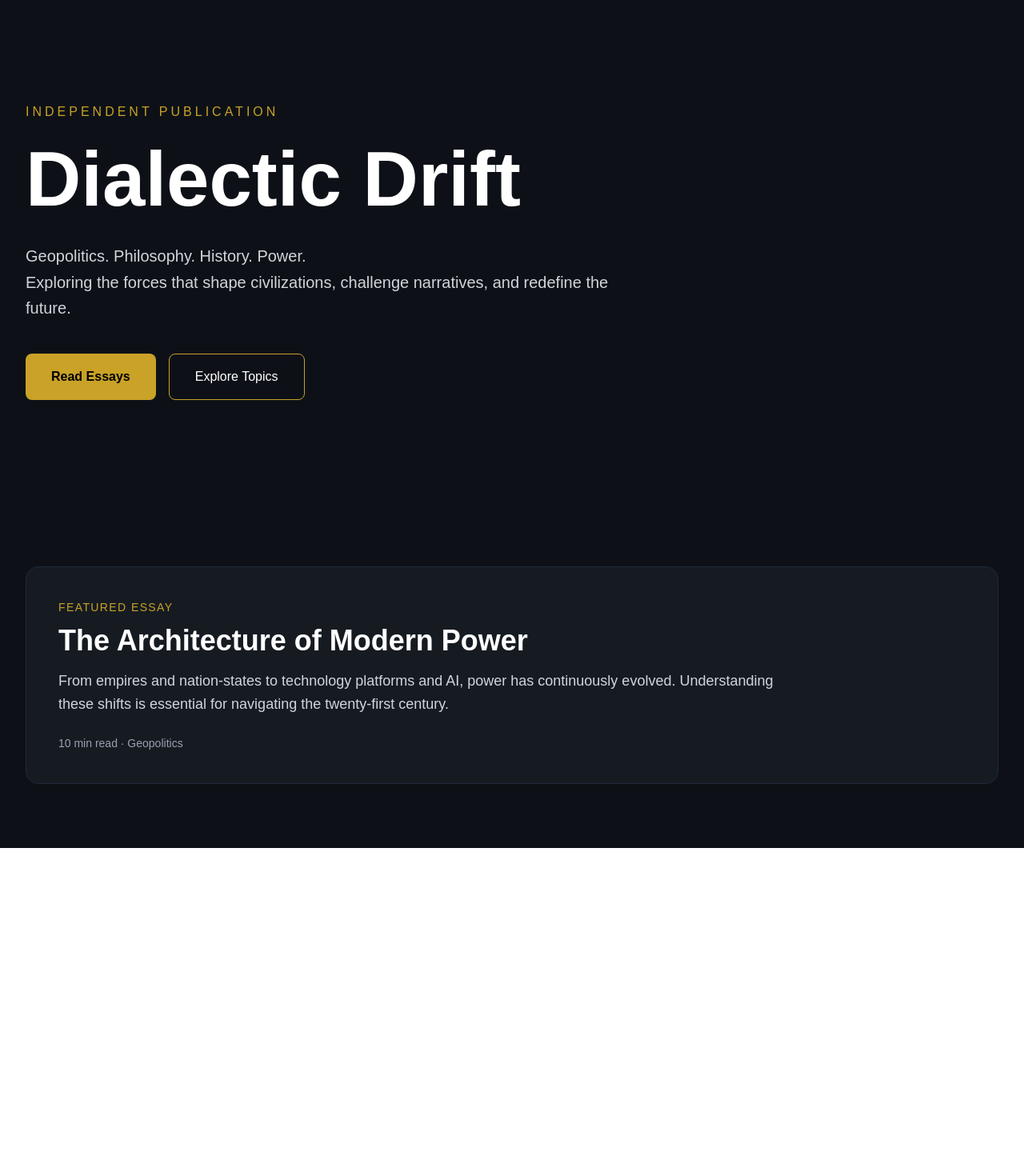
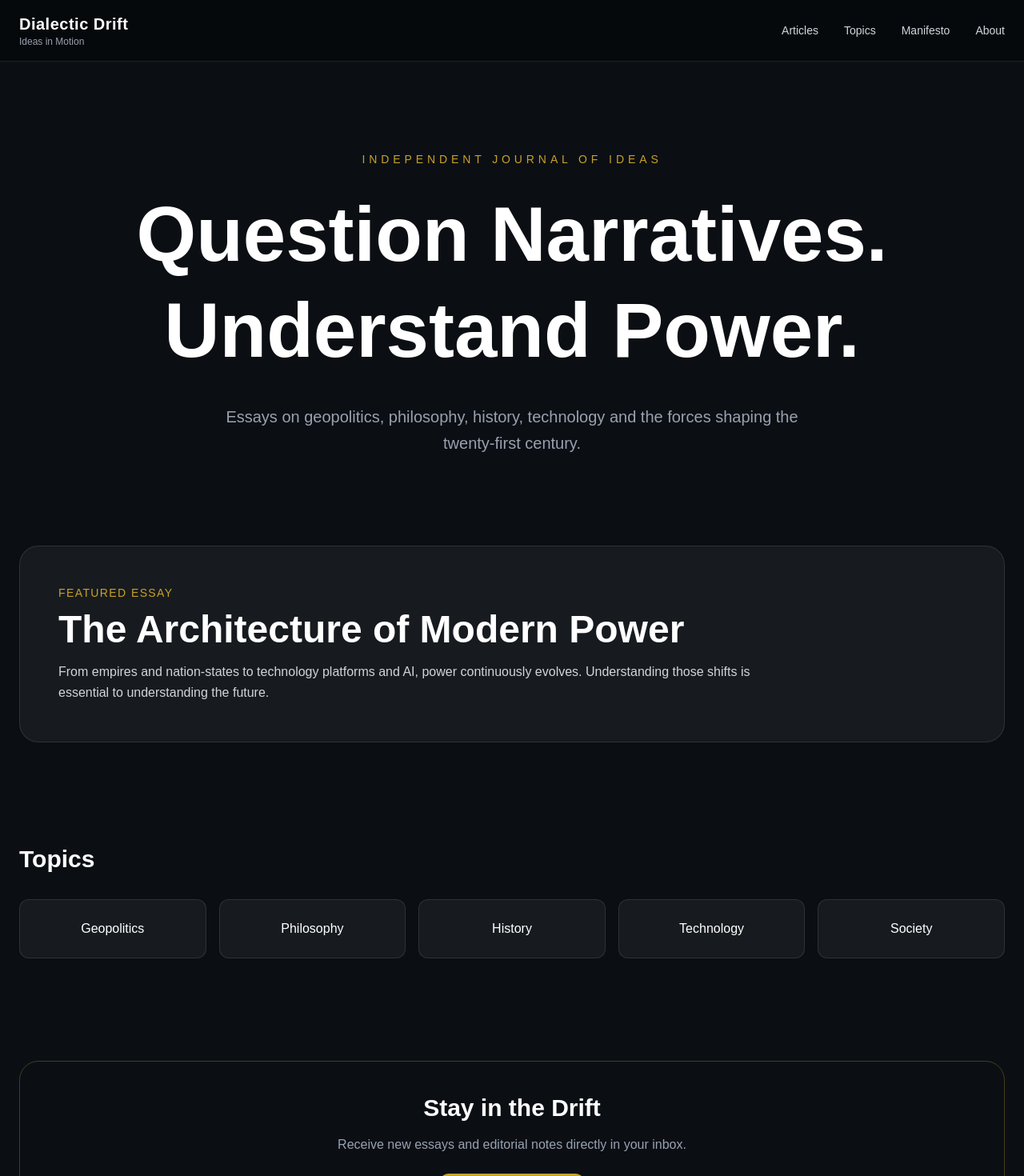
Before and after one commit to Nikhilraj-2814/dialectic-drift, a Next.js app: page / in a window 1280 px wide. Shown: the top 1470 px of the page at 80% size. Before the commit the page ends 1060 px from the top, so only its background shows below. Built offline with nearby package versions, Linux system fonts and the light colour scheme.

Commit message:
Transform homepage into Dialectic Drift publication landing page

```diff
--- a/app/page.tsx
+++ b/app/page.tsx
@@ -1,52 +1,79 @@
 export default function Home() {
+  const topics = ["Geopolitics", "Philosophy", "History", "Technology", "Society"];
+
   return (
-    <main className="min-h-screen bg-[#0D1117] text-white">
-      <section className="max-w-7xl mx-auto px-8 py-32">
-        <p className="text-[#C9A227] uppercase tracking-[0.25em] mb-6">
-          Independent Publication
+    <main className="min-h-screen bg-[#0B0F14] text-white overflow-hidden">
+      <nav className="sticky top-0 z-50 border-b border-white/10 backdrop-blur bg-black/40">
+        <div className="max-w-7xl mx-auto px-6 py-4 flex items-center justify-between">
+          <div>
+            <h1 className="text-xl font-bold tracking-wide">Dialectic Drift</h1>
+            <p className="text-xs text-gray-400">Ideas in Motion</p>
+          </div>
+          <div className="hidden md:flex gap-8 text-sm text-gray-300">
+            <a href="#">Articles</a>
+            <a href="#">Topics</a>
+            <a href="#">Manifesto</a>
+            <a href="#">About</a>
+          </div>
+        </div>
+      </nav>
+
+      <section className="max-w-7xl mx-auto px-6 py-28 text-center">
+        <p className="uppercase tracking-[0.35em] text-[#C9A227] mb-6 text-sm">
+          Independent Journal of Ideas
         </p>
 
-        <h1 className="text-7xl md:text-8xl font-bold mb-8">
-          Dialectic Drift
-        </h1>
+        <h2 className="text-5xl md:text-8xl font-bold mb-8 leading-tight">
+          Question Narratives.
+          <br />
+          Understand Power.
+        </h2>
 
-        <p className="text-xl text-gray-300 max-w-3xl mb-10 leading-relaxed">
-          Geopolitics. Philosophy. History. Power.
-          <br />
-          Exploring the forces that shape civilizations,
-          challenge narratives, and redefine the future.
+        <p className="max-w-3xl mx-auto text-lg md:text-xl text-gray-400 leading-relaxed">
+          Essays on geopolitics, philosophy, history, technology and the forces
+          shaping the twenty-first century.
         </p>
+      </section>
 
-        <div className="flex flex-wrap gap-4">
-          <button className="px-8 py-4 bg-[#C9A227] text-black rounded-lg font-semibold hover:opacity-90 transition">
-            Read Essays
-          </button>
-
-          <button className="px-8 py-4 border border-[#C9A227] rounded-lg hover:bg-[#C9A227]/10 transition">
-            Explore Topics
-          </button>
+      <section className="max-w-7xl mx-auto px-6 pb-20">
+        <div className="rounded-3xl border border-white/10 bg-white/5 p-8 md:p-12">
+          <p className="text-[#C9A227] uppercase tracking-widest text-sm mb-3">
+            Featured Essay
+          </p>
+          <h3 className="text-3xl md:text-5xl font-bold mb-4">
+            The Architecture of Modern Power
+          </h3>
+          <p className="text-gray-300 max-w-4xl leading-relaxed">
+            From empires and nation-states to technology platforms and AI,
+            power continuously evolves. Understanding those shifts is essential
+            to understanding the future.
+          </p>
         </div>
       </section>
 
-      <section className="max-w-7xl mx-auto px-8 py-20">
-        <div className="border border-gray-800 rounded-2xl p-10 bg-[#161B22]">
-          <p className="text-[#C9A227] mb-3 uppercase tracking-widest text-sm">
-            Featured Essay
+      <section className="max-w-7xl mx-auto px-6 py-12">
+        <h3 className="text-3xl font-bold mb-8">Topics</h3>
+        <div className="grid grid-cols-2 md:grid-cols-5 gap-4">
+          {topics.map((topic) => (
+            <div
+              key={topic}
+              className="border border-white/10 rounded-xl p-6 text-center bg-white/5"
+            >
+              {topic}
+            </div>
+          ))}
+        </div>
+      </section>
+
+      <section className="max-w-7xl mx-auto px-6 py-20">
+        <div className="rounded-3xl border border-[#C9A227]/30 p-10 text-center">
+          <h3 className="text-3xl font-bold mb-4">Stay in the Drift</h3>
+          <p className="text-gray-400 mb-6">
+            Receive new essays and editorial notes directly in your inbox.
           </p>
-
-          <h2 className="text-4xl font-bold mb-4">
-            The Architecture of Modern Power
-          </h2>
-
-          <p className="text-gray-300 text-lg max-w-4xl leading-relaxed">
-            From empires and nation-states to technology platforms and AI,
-            power has continuously evolved. Understanding these shifts is
-            essential for navigating the twenty-first century.
-          </p>
-
-          <div className="mt-6 text-sm text-gray-400">
-            10 min read · Geopolitics
-          </div>
+          <button className="px-8 py-4 bg-[#C9A227] text-black rounded-xl font-semibold">
+            Join Newsletter
+          </button>
         </div>
       </section>
     </main>
```
